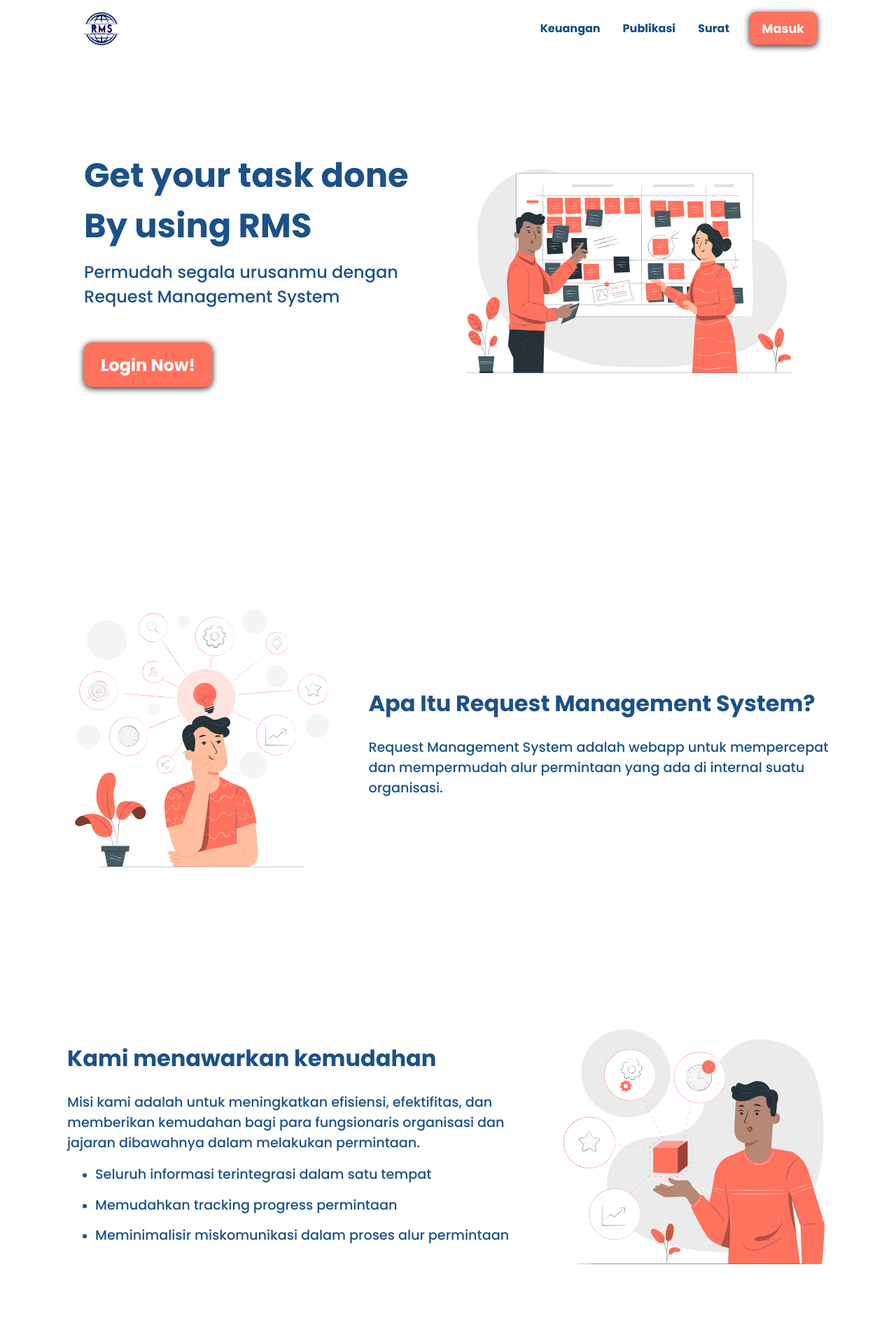
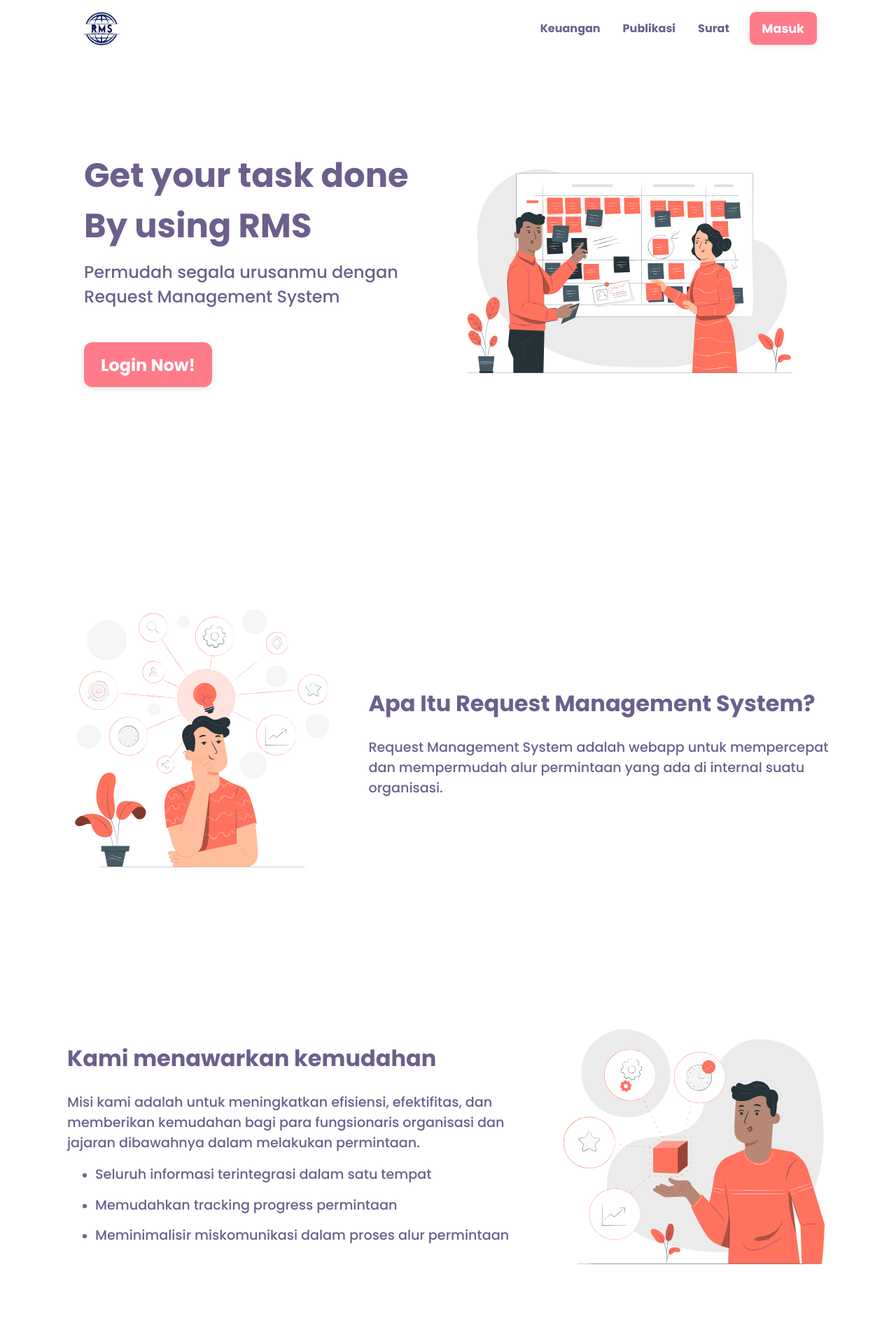
Before and after one commit to anantaristik/requestmanagementsystem, a Django app: page / in a window 1280 px wide. Shown: the top 1920 px of the page at 70% size. Run offline with Django 4.2, Linux system fonts and the light colour scheme; some libraries are stand-ins or nearby versions.

Commit message:
homepage

```diff
--- a/home/static/main/css/style.css
+++ b/home/static/main/css/style.css
@@ -26,7 +26,7 @@
 	justify-content: center;
 	width: 85%;
 	margin: auto;
-	color: #1C5188;
+	color: #6C5F8D;
 }
 
 .home-top > div > div > h1 {
@@ -41,7 +41,7 @@
 
 .home-middle {
 	padding: 5em 1em;
-	color: #1C5188;
+	color: #6C5F8D;
 }
 
 .home-middle h2,
@@ -174,7 +174,7 @@
 
 	.home-middle {
 		padding: 3em;
-		color: #1C5188;
+		color: #6C5F8D;
 	}
 
 
--- a/home/templates/home.html
+++ b/home/templates/home.html
@@ -3,7 +3,7 @@
 
 {% block meta %}
     <meta charset="UTF-8">
-    <title>Home</title>
+    <title>RMS - Request Management System</title>
 <link rel="stylesheet" href="{% static 'main/css/style.css' %}">
   <script type="application/javascript" src="{% static 'main/js/script.js' %}"></script>
 {% endblock meta %}
--- a/static/base/css/style.css
+++ b/static/base/css/style.css
@@ -5,29 +5,29 @@
 :root {
     --background-nav: transparent;
     --nav-dropdown: #FFFFFF;
-    --nav-color: #144B84;
-    --background-footer: #2D2F43;
-
-    --button-color: #144B84;
+    --nav-color: #6C5F8D;
+    --background-footer: #3F345C;
+
+    --button-color: #6C5F8D;
     --button-black: #000000;
-    --button-red: #EC4E43;
-    --button-red-bg: #EC4E43;
+    --button-red: #8A5283;
+    --button-red-bg: #8A5283;
     --button-red-color: #FFFFFF;
     --button-gray: #999999;
     --button-light-bg: #E2E7EE;
-    --button-light-color: #144B84;
-
-    --primary-blue: #2D2F43;
-    --primary-yellow: #FF725E;
+    --button-light-color: #6C5F8D;
+
+    --primary-blue: #6C5F8D;
+    --primary-yellow: #FF7B89;
     --success-color: #3FAF67;
-    --error-color: #EC4E43;
+    --error-color: #8A5283;
     --accent-light-blue: #F1F7FF;
     --accent-base-blue: #E2E7EE;
     --accent-blue-80: #3C6896;
     --accent-dark-red: #CA4238;
     --neutral-gray: #EBEBEB;
 
-    --required-asterisk: #EC4E43;
+    --required-asterisk: #8A5283;
     --text-color: #EBEBEB;
 }
 
@@ -523,7 +523,7 @@ label a.button {
     margin: 0.5em 0 0.5em 0;
     color: white;
 	background-color: var(--primary-yellow);
-  	box-shadow: 0 2px 10px rgb(0 0 0 / 0.9);
+  	box-shadow: 0 2px 10px rgb(0 0 0 / 0.1);
     border-radius: 0.5em;
     cursor: pointer;
     user-select: none;
@@ -560,7 +560,7 @@ label a.button {
 }
 
 .button:hover{
-	background-color: #9e2f20;
+	background-color: #6C5F8D;
 	animation-timing-function: ease-in;
 	animation-duration: 2s;
   	box-shadow: 0 2px 10px rgb(0 0 0 / 0.9);
```
Also changed, not shown: home/static/main/css/style-detail.css (+4 -4 lines).
